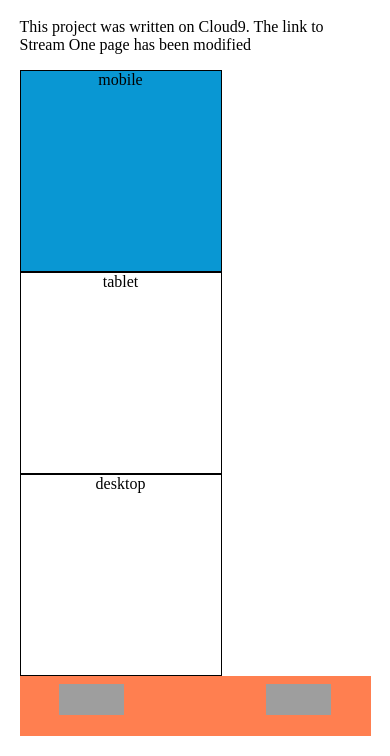
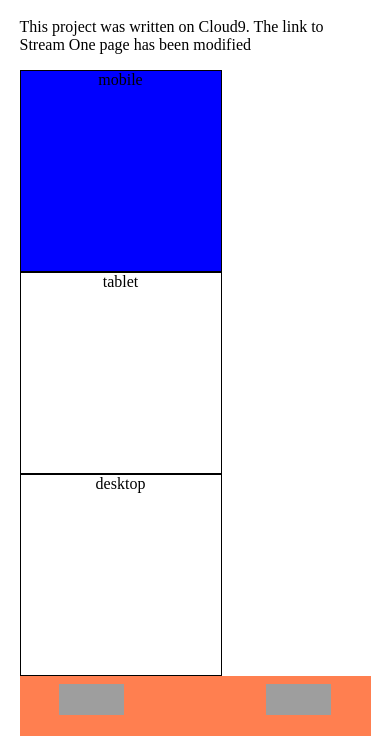
Before and after one commit to PeterKellett/my-first-website, a plain HTML site: page media-query.html in a window 390 px wide. Shown: the part 158-914 px from the top of the page. Drawn offline with Linux system fonts and the light colour scheme; grey boxes are pictures that could not be loaded.

Commit message:
Added media queries css stylesheet

```diff
--- a/css/media.css
+++ b/css/media.css
@@ -6,13 +6,13 @@
     text-align: center;
 }
 
-@media (max-width: 767px) {
+@media (max-width: 667px) {
     .mobile {
-        background-color: #0997d3;
+        background-color: blue;
     }
 }
 
-@media (min-width: 768px) and (max-width: 991px) {
+@media (min-width: 668px) and (max-width: 991px) {
     .tablet {
         background-color: green;
     }
```
